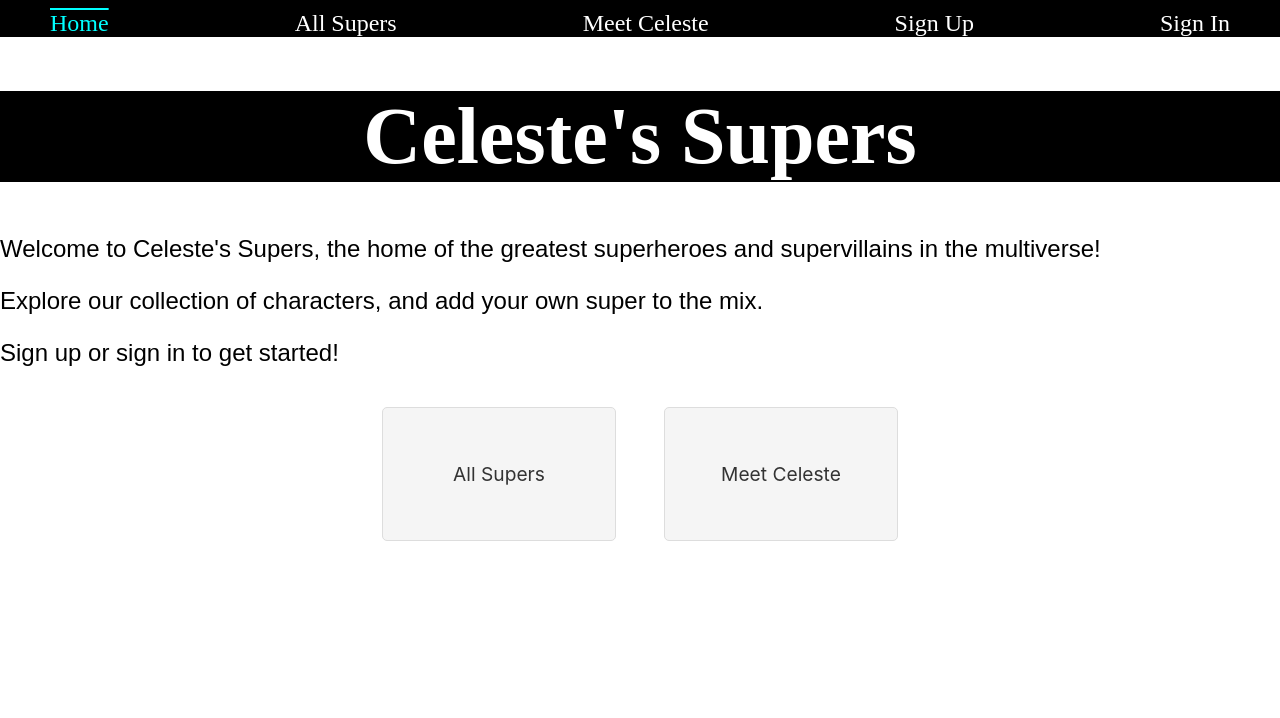
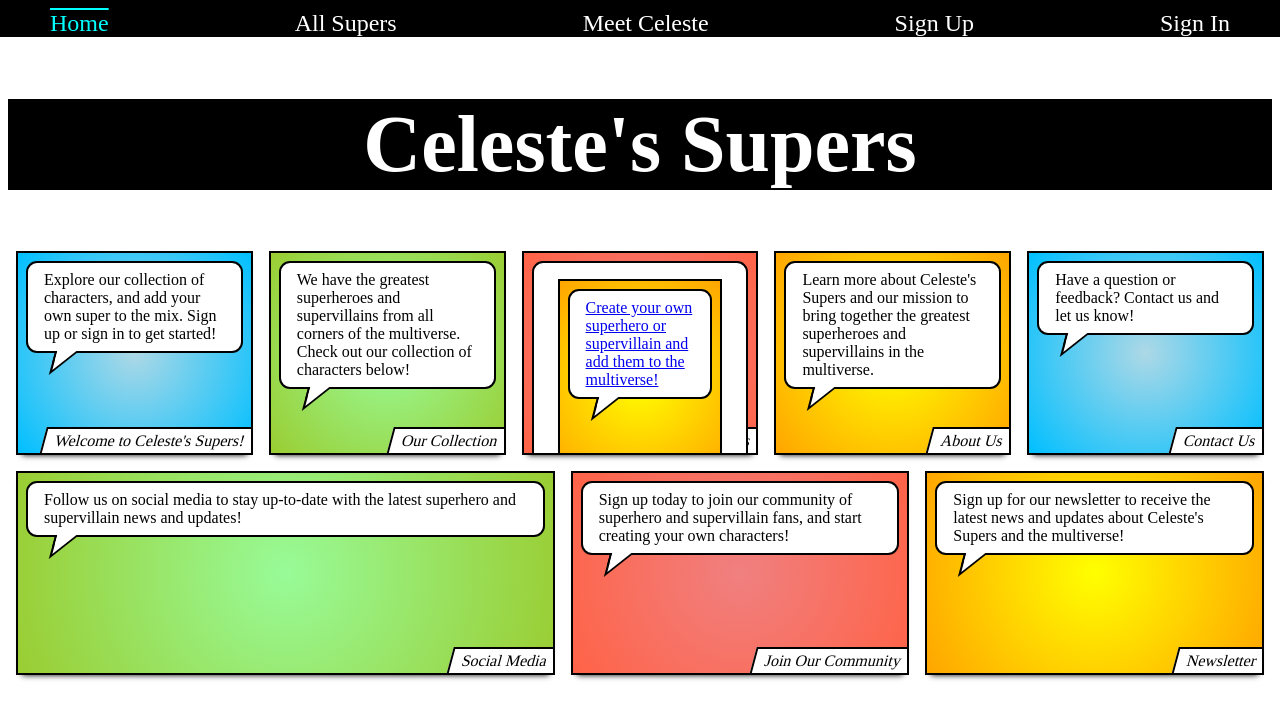
Before and after one commit to jsots/Super_API_Front-End, a React (Create React App) app in the folder super-app/: page / in a window 1280 px wide. Shown: the top 718 px of the page. Built offline with nearby package versions, Linux system fonts and the light colour scheme.

Commit message:
updated home and home css

```diff
--- a/super-app/src/Home.css
+++ b/super-app/src/Home.css
@@ -1,27 +1,126 @@
-.nav-container {
-  display: flex;
-  flex-wrap: wrap;
-  justify-content: center;
-  gap: 1rem;
+html, body {
+  margin:0;
+  padding:0;
 }
 
-.nav-link {
-  display: flex;
-  align-items: center;
-  justify-content: center;
-  width: 200px;
-  height: 100px;
-  background-color: #f5f5f5;
-  border: 1px solid #ddd;
-  border-radius: 5px;
-  padding: 1rem;
-  margin: 1rem;
-  text-align: center;
-  font-size: 1.2rem;
-  color: #333;
-  text-decoration: none;
+.comic {
+  display:flex;
+  flex-wrap:wrap;
+  font-family:'Comic Sans', cursive;
+  padding:1vmin;
 }
 
-.nav-link:hover {
-  background-color: #ddd;
+.panel {
+  background-color:#fff;
+  border:solid 2px #000;
+  box-shadow:0 6px 6px -6px #000;
+  display:inline-block;
+  flex:1 1;
+  height:200px;
+  margin:1vmin;
+  overflow:hidden;
+  position:relative;
 }
+
+.text {
+  background-color:#fff;
+  border:solid 2px #000;
+  margin:0;
+  padding:3px 10px;
+}
+
+.top-left {
+  left:-6px;
+  position:absolute;
+  top:-2px;
+  transform:skew(-15deg);
+}
+
+.bottom-right {
+  bottom:-2px;
+  position:absolute;
+  right:-6px;
+  transform:skew(-15deg);
+}
+
+.speech {
+  background-color:#fff;
+  border:solid 2px #000;
+  border-radius:11px;
+  display:inline-block;
+  margin:.5em;
+  padding:.5em 1em;
+  position:relative;
+}
+
+.speech:before {
+  border:solid 12px transparent;
+  border-left:solid 12px #000;
+  border-top:solid 12px #000;
+  bottom:-24px;
+  content:"";
+  height:0;
+  left:24px;
+  position:absolute;
+  transform:skew(-15deg);
+  width:0;
+}
+
+.speech:after {
+  border:solid 10px transparent;
+  border-left:solid 10px #fff;
+  border-top:solid 10px #fff;
+  bottom:-19px;
+  content:"";
+  height:0;
+  left:27px;
+  position:absolute;
+  transform:skew(-15deg);
+  width:0;
+}
+
+.panel:nth-child(1) {
+  flex-basis: 400px;
+}
+.panel:nth-child(2) {
+  flex-basis: 200px;
+}
+.panel:nth-child(3) {
+  flex-basis: 200px;
+}
+.panel:nth-child(4) {
+  flex-basis: 200px;
+}
+.panel:nth-child(5) {
+  flex-basis: 200px;
+}
+.panel:nth-child(6) {
+  flex-basis: 200px;
+}
+.panel:nth-child(7) {
+  flex-basis: 400px;
+}
+.panel:nth-child(8) {
+  flex-basis: 200px;
+}
+.panel:nth-child(9) {
+  flex-basis: 200px;
+}
+
+/* background colours */
+
+.panel:nth-child(4n+1) {
+  background-image:radial-gradient(circle, yellow, orange);
+}
+
+.panel:nth-child(4n+2) {
+  background-image:radial-gradient(circle, lightblue, deepskyblue);
+}
+
+.panel:nth-child(4n+3) {
+  background-image:radial-gradient(circle, palegreen, yellowgreen);
+}
+
+.panel:nth-child(4n+4) {
+  background-image:radial-gradient(circle, lightcoral, tomato);
+}
--- a/super-app/src/screens/Home.jsx
+++ b/super-app/src/screens/Home.jsx
@@ -1,23 +1,103 @@
-import React from 'react';
+import React from "react";
 import { NavLink } from "react-router-dom";
-import '../Home.css';
+import "../Home.css";
 
 function Home() {
   const alwaysOptions = (
     <>
-      <NavLink className="nav-link" to="/characters">All Supers</NavLink>
-      <NavLink className="nav-link" to="/Celeste">Meet Celeste</NavLink>
+      <div className="panel">
+        <div className="text top-left">All Supers</div>
+        <NavLink className="speech" to="/characters">
+          View all the superheroes and supervillains in the multiverse!
+        </NavLink>
+      </div>
+      <div className="panel">
+        <div className="text top-left">Meet Celeste</div>
+        <NavLink className="speech" to="/Celeste">
+          Learn about the founder of Celeste's Supers!
+        </NavLink>
+      </div>
+    </>
+  );
+
+  const characterOptions = (
+    <>
+      <div className="panel">
+        <div className="text  bottom-right">Add a Super</div>
+        <NavLink className="speech" to="/add-super">
+          Create your own superhero or supervillain and add them to the
+          multiverse!
+        </NavLink>
+      </div>
+      <div className="panel">
+        <div className="text  bottom-right">Featured Characters</div>
+        <NavLink className="speech" to="/featured">
+          Check out our selection of featured superheroes and supervillains!
+        </NavLink>
+      </div>
+      <div className="panel">
+        <div className="text top-left">Search</div>
+        <NavLink className="speech" to="/search">
+          Find a specific superhero or supervillain using our search tool!
+        </NavLink>
+      </div>
     </>
   );
 
   return (
-    <div>
+    <div className="comic">
       <h1>Celeste's Supers</h1>
-      <p>Welcome to Celeste's Supers, the home of the greatest superheroes and supervillains in the multiverse!</p>
-      <p>Explore our collection of characters, and add your own super to the mix.</p>
-      <p>Sign up or sign in to get started!</p>
-      <div className="nav-container">
-        {alwaysOptions}
+      <div className="panel">
+        <div className="text  bottom-right">Welcome to Celeste's Supers!</div>
+        <div className="speech">
+          Explore our collection of characters, and add your own super to the
+          mix. Sign up or sign in to get started!
+        </div>
+      </div>
+      <div className="panel">
+        <div className="text  bottom-right">Our Collection</div>
+        <div className="speech">
+          We have the greatest superheroes and supervillains from all corners of
+          the multiverse. Check out our collection of characters below!
+        </div>
+      </div>
+      <div className="panel">
+        <div className="text  bottom-right">Characters</div>
+        <div className="speech">{characterOptions}</div>
+      </div>
+      <div className="panel">
+        <div className="text  bottom-right">About Us</div>
+        <div className="speech">
+          Learn more about Celeste's Supers and our mission to bring together
+          the greatest superheroes and supervillains in the multiverse.
+        </div>
+      </div>
+      <div className="panel">
+        <div className="text bottom-right">Contact Us</div>
+        <div className="speech">
+          Have a question or feedback? Contact us and let us know!
+        </div>
+      </div>
+      <div className="panel">
+        <div className="text  bottom-right">Social Media</div>
+        <div className="speech">
+          Follow us on social media to stay up-to-date with the latest superhero
+          and supervillain news and updates!
+        </div>
+      </div>
+      <div className="panel">
+        <div className="text  bottom-right">Join Our Community</div>
+        <div className="speech">
+          Sign up today to join our community of superhero and supervillain
+          fans, and start creating your own characters!
+        </div>
+      </div>
+      <div className="panel">
+        <div className="text  bottom-right">Newsletter</div>
+        <div className="speech">
+          Sign up for our newsletter to receive the latest news and updates
+          about Celeste's Supers and the multiverse!
+        </div>
       </div>
     </div>
   );
```
